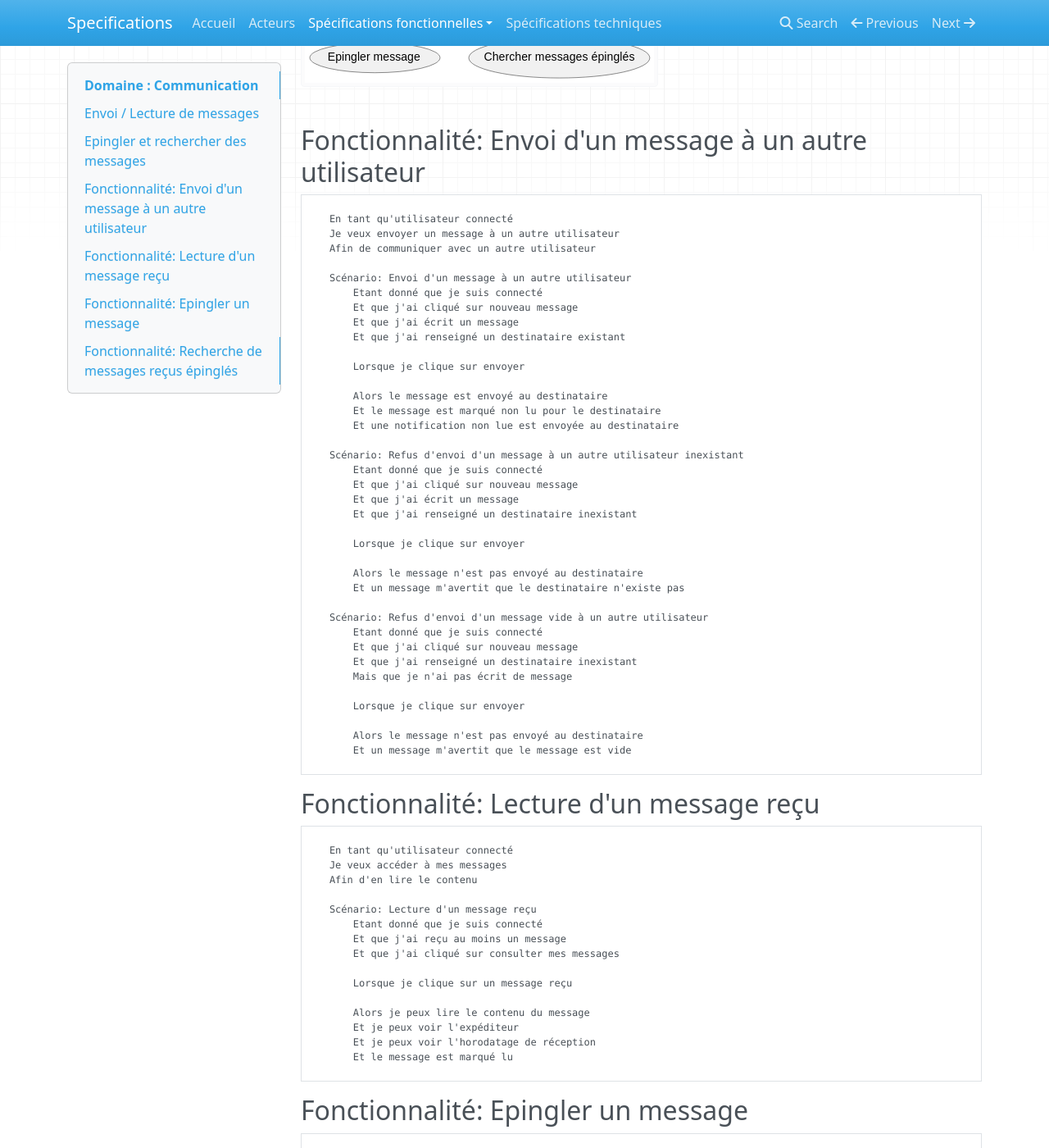
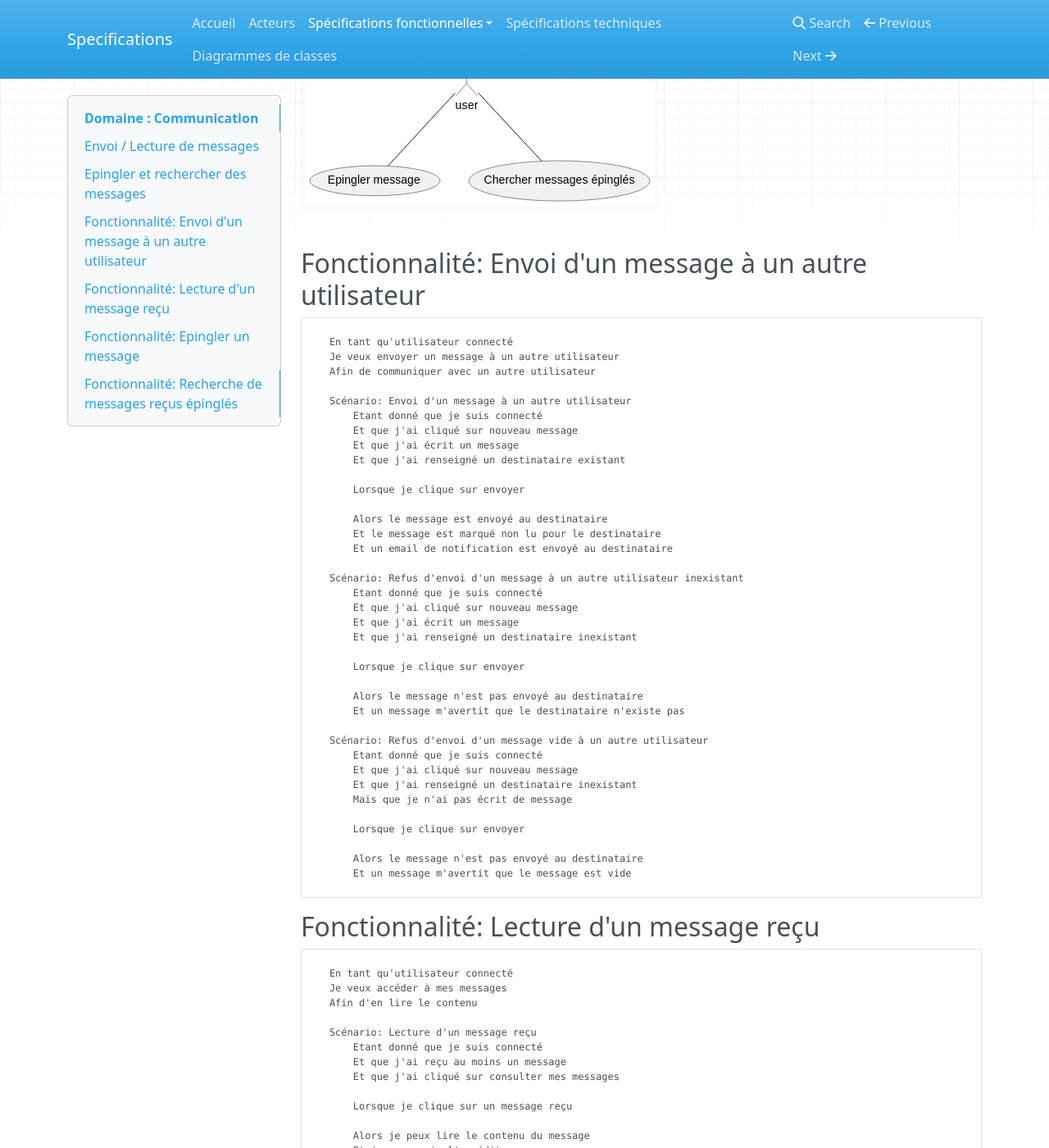
Before and after one commit to KMBCL/P3_specifications, an MkDocs documentation site: the page built from docs/features/communication.md, in a window 1280 px wide and 1400 px high, scrolled down 964 px. Shown: the whole window at 82% size. Built offline with MkDocs 1.6.1, drawn with Linux system fonts in a browser that asks for light colours; nearby versions of some CDN libraries.

Commit message:
- class diagram reviewed, split - email notification added in features - task feature reviewed

```diff
--- a/docs/features/communication.md
+++ b/docs/features/communication.md
@@ -26,7 +26,7 @@
 
         Alors le message est envoyé au destinataire
         Et le message est marqué non lu pour le destinataire
-        Et une notification non lue est envoyée au destinataire
+        Et un email de notification est envoyé au destinataire
 
     Scénario: Refus d'envoi d'un message à un autre utilisateur inexistant
         Etant donné que je suis connecté
--- a/mkdocs.yml
+++ b/mkdocs.yml
@@ -1,11 +1,12 @@
 site_name: Specifications
 
 nav:
-  - Accueil: index.md
-  - Acteurs: actors.md
-  - Spécifications fonctionnelles:
-      - Compte Utilisateur: features/authentication.md
-      - Communication: features/communication.md
-      - Rendez-vous: features/appointment.md
-      - Tâches: features/tasks.md
-  - Spécifications techniques: project_specifications.md
+    - Accueil: index.md
+    - Acteurs: actors.md
+    - Spécifications fonctionnelles:
+          - Compte Utilisateur: features/authentication.md
+          - Communication: features/communication.md
+          - Rendez-vous: features/appointment.md
+          - Tâches: features/tasks.md
+    - Spécifications techniques: project_specifications.md
+    - Diagrammes de classes: class_diagrams.md
```
Also changed, not shown: docs/class_diagrams.md (added, +11 -0 lines), docs/features/tasks.md (+15 -0 lines), docs/diagrams/classes/appointment.svg (added), docs/diagrams/classes/message.svg (added), docs/diagrams/classes/task.svg (added), docs/diagrams/classes/tutor_assignment.svg (added), docs/diagrams/classes/user.svg (added), docs/diagrams/communication/message.svg, docs/diagrams/tasks/task_creation.svg, 8 other files.
